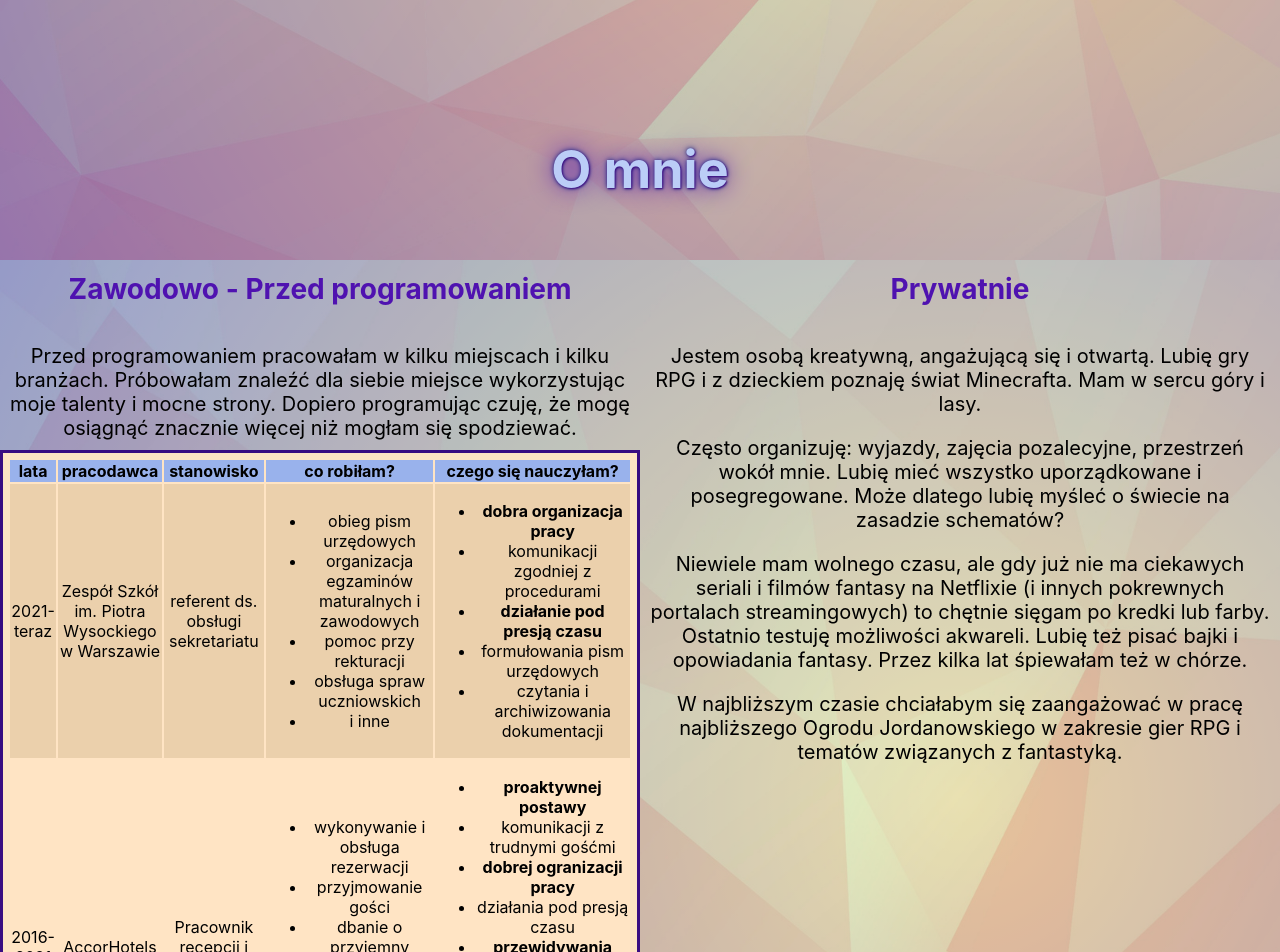
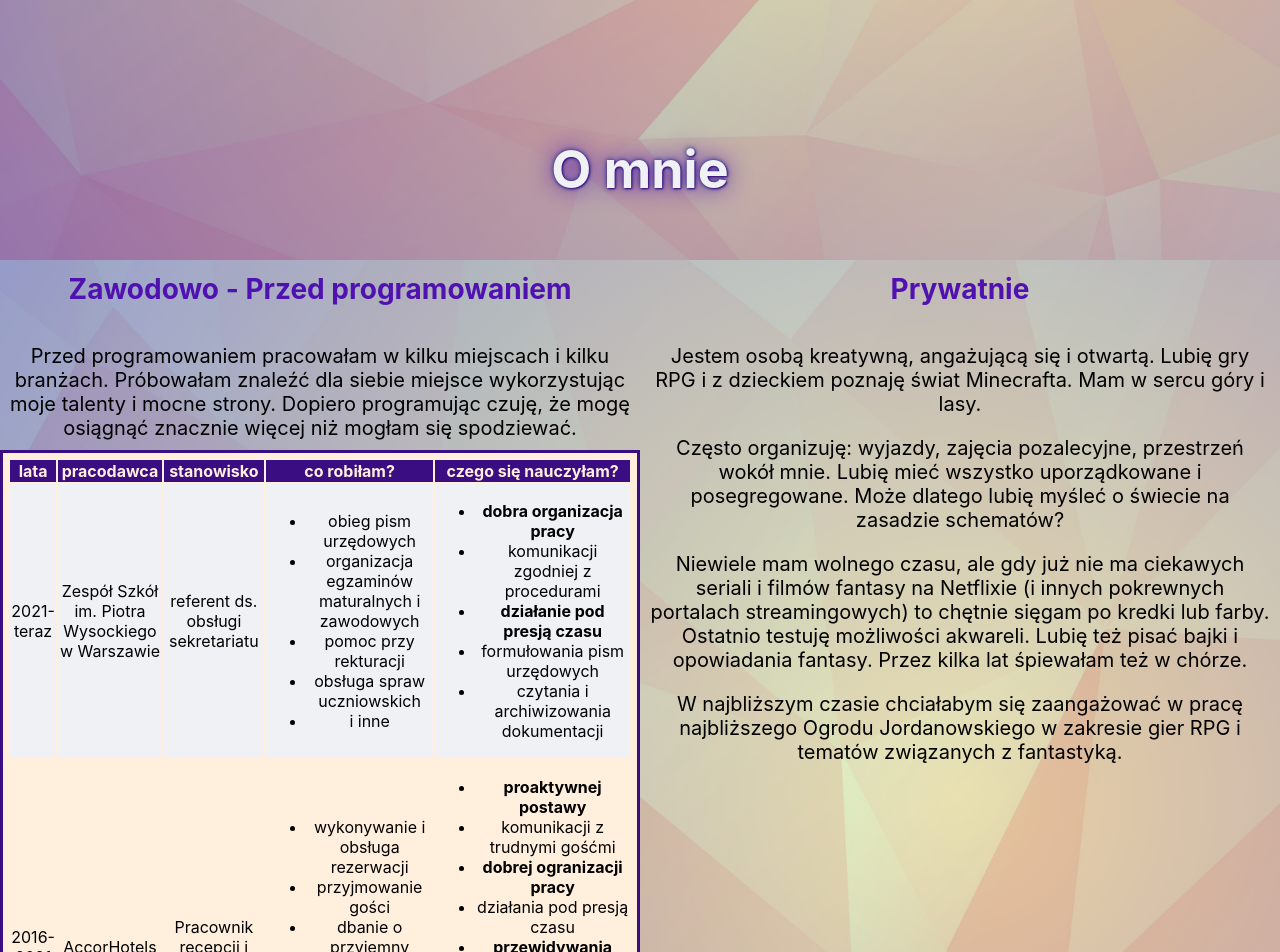
Before and after one commit to avtill/webportfolio, a React (Create React App) app: page / in a window 1280 px wide. Shown: the part 820-1772 px from the top of the page. Built offline with nearby package versions, Linux system fonts and the light colour scheme.

Commit message:
table look lift

```diff
--- a/src/App.css
+++ b/src/App.css
@@ -115,7 +115,7 @@ border-radius: 20px;
 }
 
 h2 {
-  color:#bbcdf7;
+  color:#eff1f4;
   font-size: 52px;
  text-shadow: 1px 1px 2px #3a0d82, 0 0 25px #4f12b0, 0 0 5px #00257b;
 }
@@ -141,12 +141,13 @@ h3 {
 }
 .table__job{
   border: solid #3a0d82;
-  background-color: #ffe4c4;
+  background-color: #ffefdc;
   padding: 5px;
 }
 .table__job tr:nth-child(even){
-  background-color: #ebd0ac;
+  background-color: #eff1f4;
 }
 th{
-  background-color: #99b2ec;
+  background-color: #3a0d82;
+  color: #ffefdc  ;
 }
```
